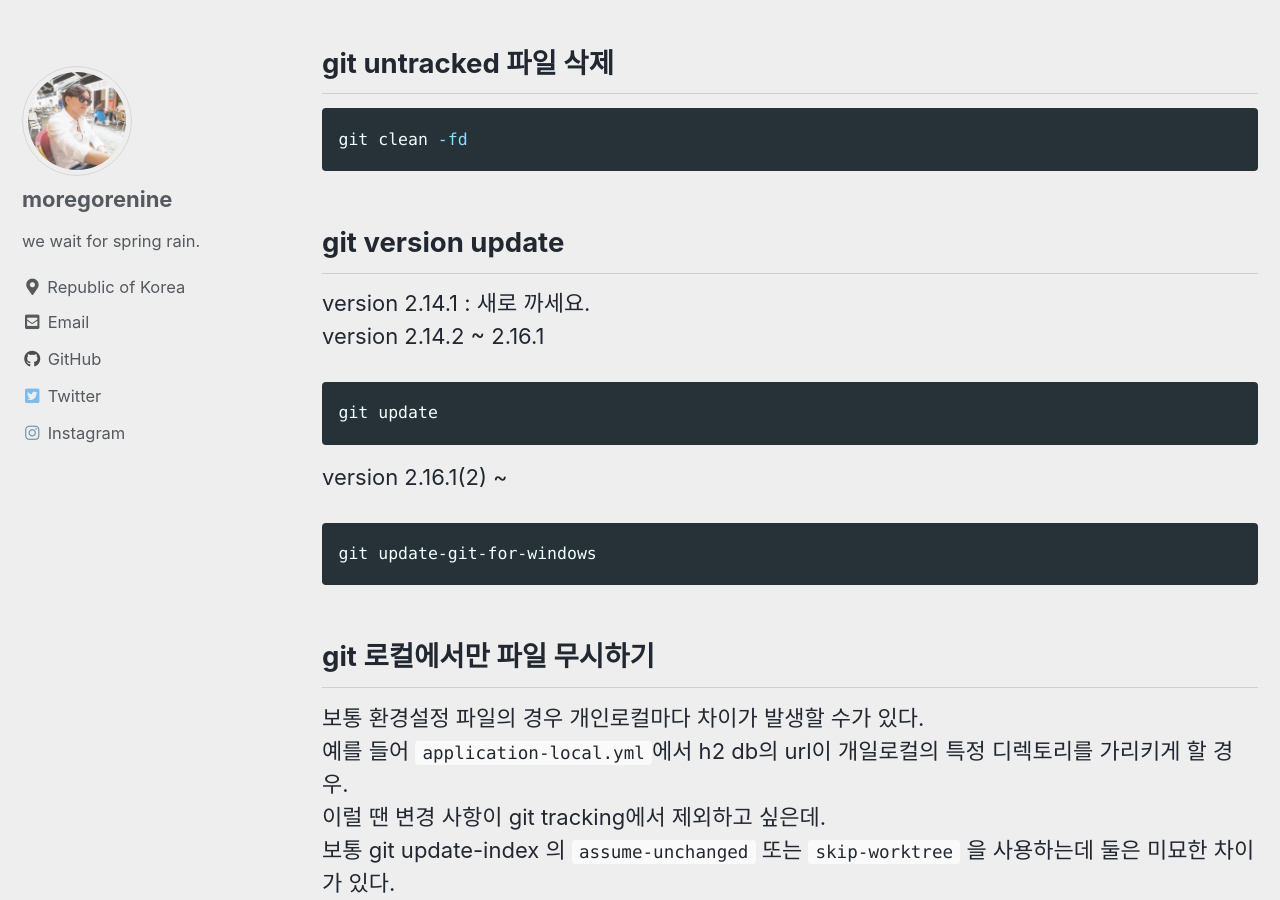
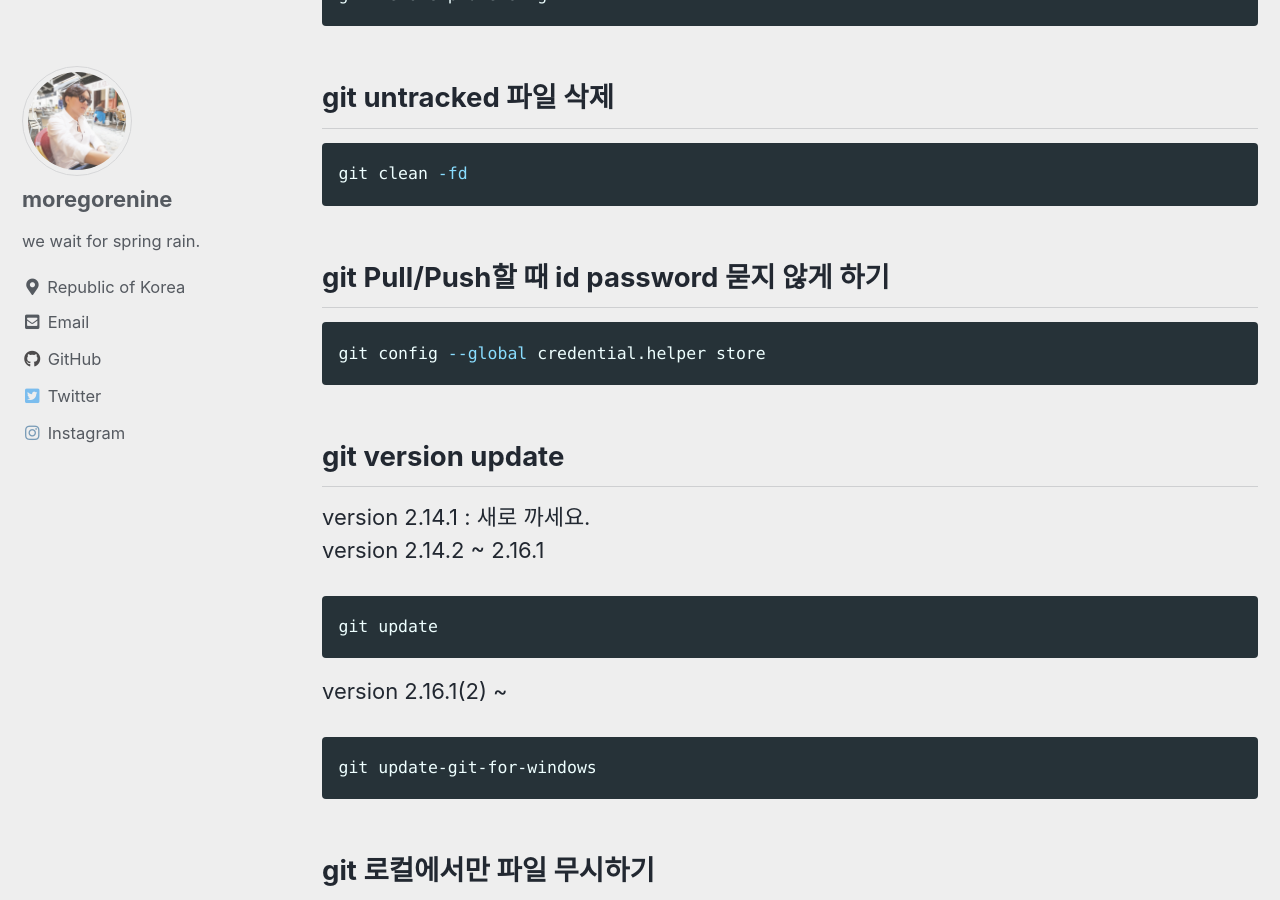
Before and after one commit to moregorenine/moregorenine.github.io, a Jekyll site: the page built from _posts/git/2021-7-1-git.md, in a window 1280 px wide and 900 px high, scrolled down 4962 px. Built offline with Jekyll 4.4.1, drawn with Linux system fonts in a browser that asks for light colours; cached includes are drawn as plain includes; comment, search, counter and statistics services are not loaded; some of the changed text lies outside the part shown.

Commit message:
update git

````diff
--- a/_posts/git/2021-7-1-git.md
+++ b/_posts/git/2021-7-1-git.md
@@ -138,6 +138,11 @@ git remote prune origin
 git clean -fd
 ```
 
+## git Pull/Push할 때 id password 묻지 않게 하기
+```bash
+git config --global credential.helper store
+```
+
 ## git version update
 version 2.14.1 : 새로 까세요.
 version 2.14.2 ~ 2.16.1
@@ -202,3 +207,4 @@ window 안전모드 들어가서 AMD Radeon 그래픽 카드 사용 안함으로
 ## 유용한 사이트 link
 [Pro Git Book](https://git-scm.com/book/ko/v2)
 [효율적인 브랜치 관리](https://nvie.com/posts/a-successful-git-branching-model/)
+[Git, Pull/Push할 때 id password 묻지 않게 하기](https://pinedance.github.io/blog/2019/05/29/Git-Credential)
````
